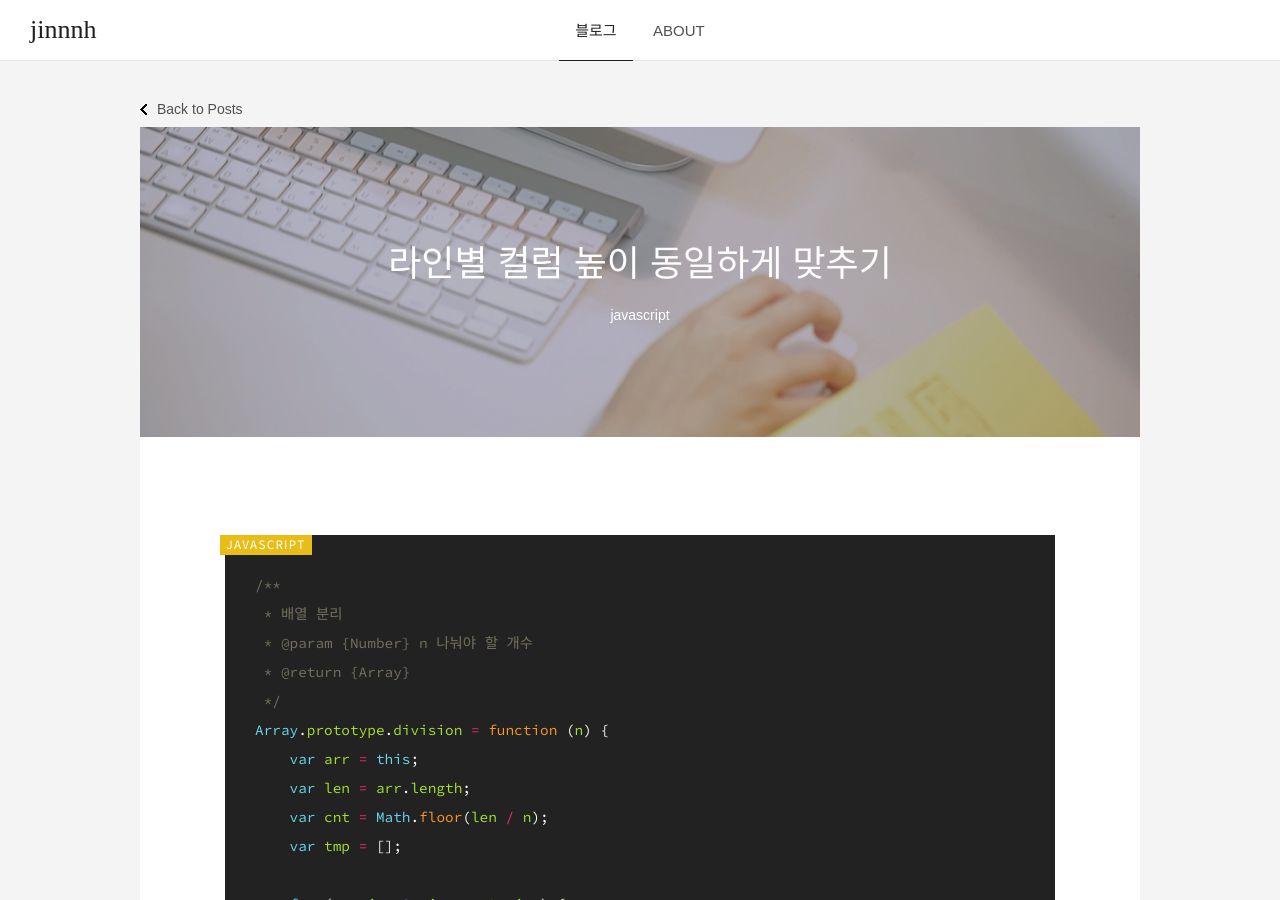
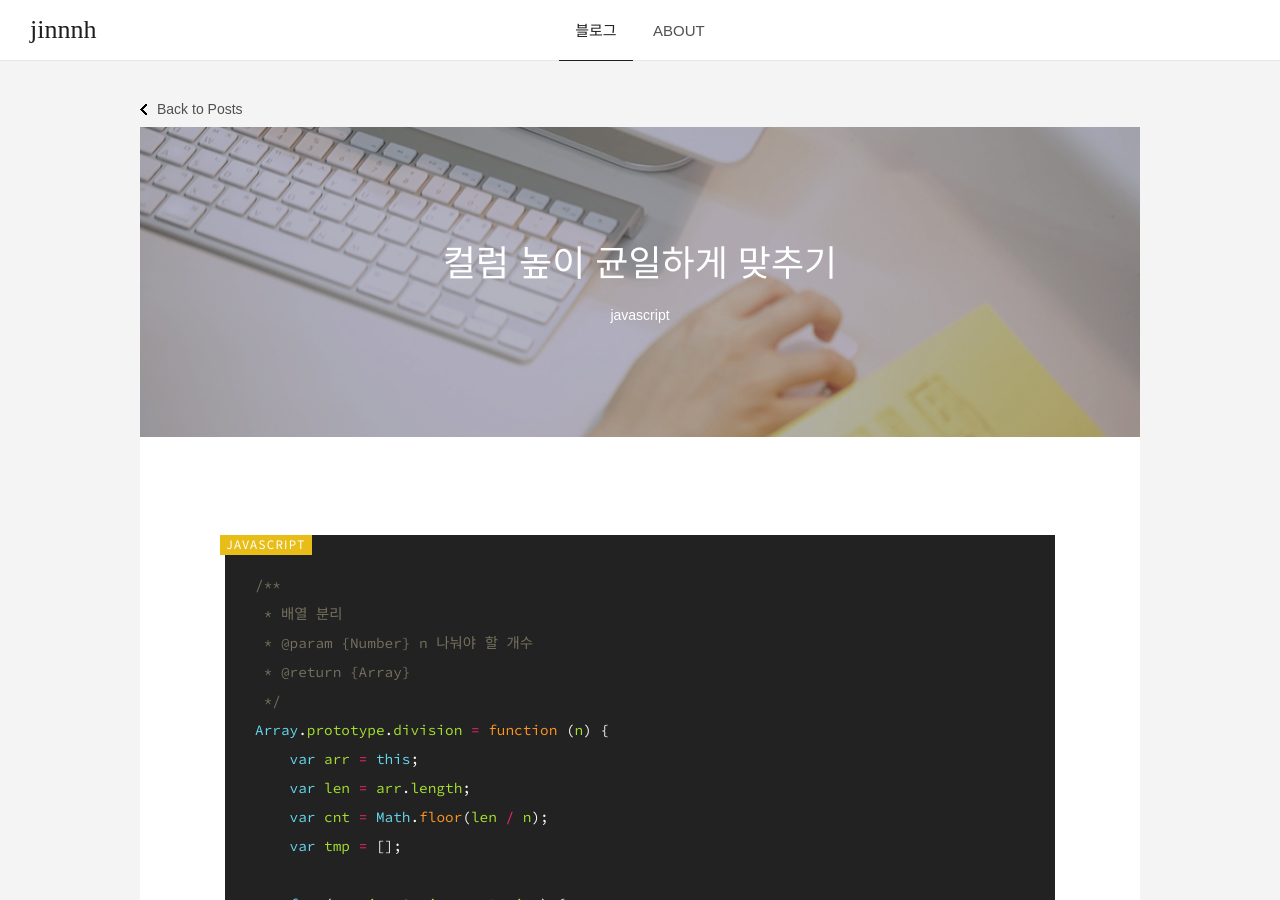
Before and after one commit to gutmate/gutmate.github.com, a Jekyll site: the page built from _posts/2018-08-03-js-equal-column.md, in a window 1280 px wide and 900 px high. Built offline with Jekyll 4.4.1, drawn with Linux system fonts in a browser that asks for light colours; some web fonts are replaced; comment, search, counter and statistics services are not loaded.

Commit message:
Update equal column post

```diff
--- a/_posts/2018-08-03-js-equal-column.md
+++ b/_posts/2018-08-03-js-equal-column.md
@@ -1,6 +1,6 @@
 ---
 layout: post
-title: '라인별 컬럼 높이 동일하게 맞추기'
+title: '컬럼 높이 균일하게 맞추기'
 author: jinnnh
 date: '2018-08-03 15:30'
 tags:
```
